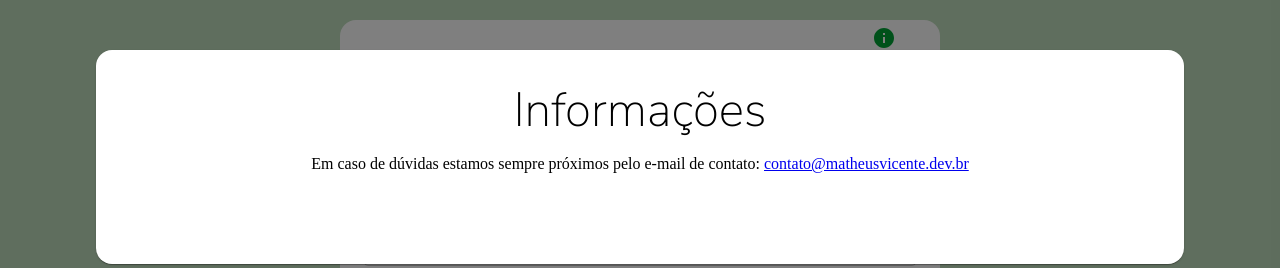
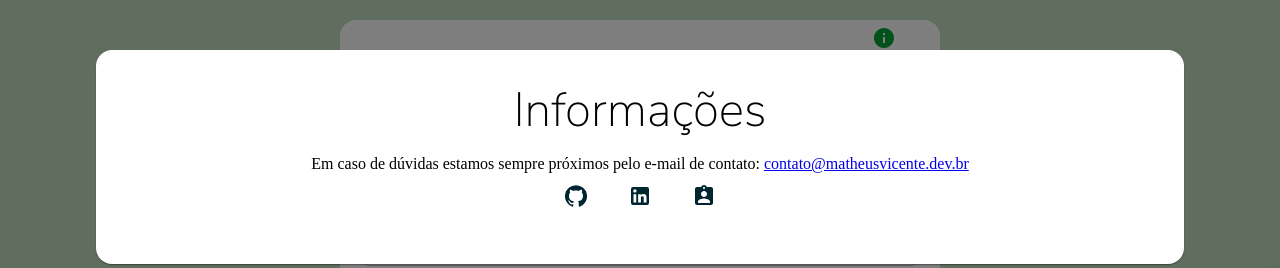
Before and after one commit to Matheusvicentesn/PS-TMR, a React (Vite) app: page / in a window 1280 px wide. Both pictures are taken after a click on the button 884 px from the left and 38 px from the top of the page. Shown: the top 268 px of the page. Built offline with nearby package versions, Linux system fonts and the light colour scheme.

Commit message:
feature: about me in info modal

```diff
--- a/src/App.tsx
+++ b/src/App.tsx
@@ -12,7 +12,7 @@ function App() {
       },
       secondary: {
         light: "#00A335",
-        main: "#00A335",
+        main: "#002630",
         dark: "#00A335",
         contrastText: "#00A335",
       },
--- a/src/pages/Home.tsx
+++ b/src/pages/Home.tsx
@@ -5,6 +5,9 @@ import { FormCalc } from "../components/Form";
 import { Modald } from "../components/Modal";
 import { HistoryTable } from "../components/Table";
 import InfoIcon from "@mui/icons-material/Info";
+import GitHubIcon from "@mui/icons-material/GitHub";
+import LinkedInIcon from "@mui/icons-material/LinkedIn";
+import AssignmentIndIcon from "@mui/icons-material/AssignmentInd";
 
 export const Home = () => {
   const [open, setOpen] = useState(false);
@@ -28,15 +31,15 @@ export const Home = () => {
       <Container
         maxWidth="sm"
         sx={{
-
           borderRadius: "16px",
           backgroundColor: "white",
-          marginTop: "20px", height: { sm: "90vh", md: "80vh", xs: "95vh" }
+          marginTop: "20px",
+          height: { sm: "90vh", md: "80vh", xs: "95vh" },
         }}
       >
         <Box sx={{ flexDirection: "row-reverse" }} display="flex">
           <Button onClick={handleOpenInfo}>
-            <InfoIcon color="secondary"></InfoIcon>
+            <InfoIcon color="primary"></InfoIcon>
           </Button>
         </Box>
 
@@ -108,6 +111,23 @@ export const Home = () => {
               contato@matheusvicente.dev.br
             </a>
           </Typography>
+          <Box display="flex" justifyContent="center" alignItems="center">
+            <Button href="https://github.com/Matheusvicentesn" target="_blank">
+              <GitHubIcon color="secondary"></GitHubIcon>
+            </Button>
+            <Button
+              href="https://www.linkedin.com/in/matheusvicentesn"
+              target="_blank"
+            >
+              <LinkedInIcon color="secondary"></LinkedInIcon>
+            </Button>
+            <Button
+              href="https://www.portfolio.matheusvicente.dev.br"
+              target="_blank"
+            >
+              <AssignmentIndIcon color="secondary"></AssignmentIndIcon>
+            </Button>
+          </Box>
         </Modald>
       </Container>
     </>
```
